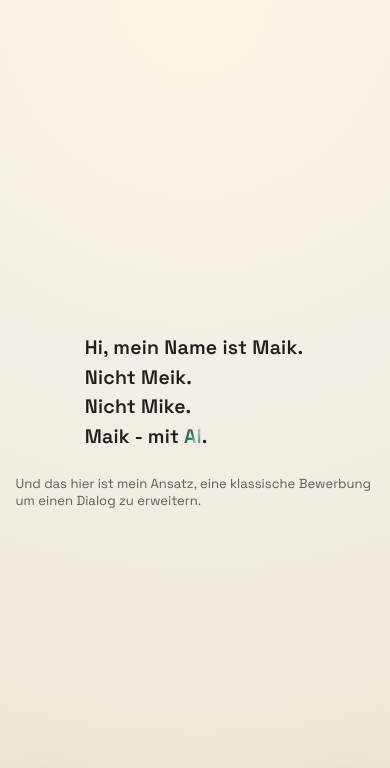
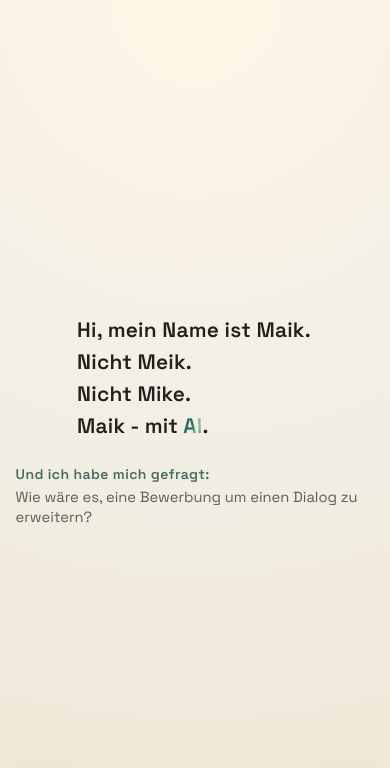
Before and after one commit to greygore-fableck/chatbot_maik, a Flask app: page / in a window 390 px wide. Shown: the top 768 px of the page. Run offline with Flask 3, Linux system fonts and the light colour scheme.

Commit message:
Update contact widget copy interaction

```diff
--- a/app/static/styles.css
+++ b/app/static/styles.css
@@ -60,7 +60,7 @@ body.is-detail {
   display: grid;
   gap: 0.3rem;
   font-weight: 600;
-  font-size: clamp(1.3rem, 2.6vw, 2.1rem);
+  font-size: clamp(1.45rem, 2.95vw, 2.35rem);
   letter-spacing: 0.01em;
   text-align: left;
   align-items: start;
@@ -69,7 +69,8 @@ body.is-detail {
 
 .subtext {
   margin-top: 26px;
-  font-size: clamp(0.82rem, 1.2vw, 0.98rem);
+  font-size: clamp(0.92rem, 1.45vw, 1.12rem);
+  line-height: 1.35;
   color: rgba(31, 31, 28, 0.7);
   display: grid;
   gap: 0.2rem;
@@ -84,11 +85,19 @@ body.is-detail {
 }
 
 .subtext-line-1 {
-  animation: fade-in 0.6s ease 5.1s forwards;
+  animation: fade-in 0.9s ease 5.3s forwards;
 }
 
 .subtext-line-2 {
-  animation: fade-in 0.6s ease 5.8s forwards;
+  animation: fade-in 0.9s ease 6.25s forwards;
+}
+
+.subtext-kicker {
+  display: inline-block;
+  font-size: 0.95em;
+  font-weight: 600;
+  letter-spacing: 0.03em;
+  color: rgba(31, 79, 69, 0.82);
 }
 
 .stage-fade-out {
@@ -1270,7 +1311,7 @@ body.is-detail {
 
 @media (max-width: 600px) {
   .typewriter {
-    font-size: clamp(1.15rem, 5vw, 1.6rem);
+    font-size: clamp(1.28rem, 5.35vw, 1.78rem);
     text-align: left;
     justify-items: start;
   }
--- a/app/templates/index.html
+++ b/app/templates/index.html
@@ -3,7 +3,7 @@
   <head>
     <meta charset="utf-8" />
     <meta name="viewport" content="width=device-width, initial-scale=1" />
-    <title>Maik with AI — digital Assistant</title>
+    <title>maikmitAI.de | Bewerbung als Dialog</title>
     <link rel="stylesheet" href="{{ url_for('static', filename='styles.css', v='20260306-1') }}" />
   </head>
   <body>
@@ -22,7 +22,10 @@
           >Maik - mit <span class="ai-accent">AI</span>.</span>
       </div>
       <p class="subtext">
-        <span class="subtext-line subtext-line-1">Und das hier ist mein Ansatz, eine klassische Bewerbung um einen Dialog zu erweitern.</span>
+        <span class="subtext-line subtext-line-1">
+          <span class="subtext-kicker">Und ich habe mich gefragt:</span>
+        </span>
+        <span class="subtext-line subtext-line-2">Wie wäre es, eine Bewerbung um einen Dialog zu erweitern?</span>
       </p>
       <div class="project-detail" id="stage-project-detail" hidden></div>
     </main>
@@ -69,9 +72,18 @@
         <button class="contact-close" id="contact-widget-close-button" type="button" aria-label="Close contact">×</button>
       </header>
       <div class="contact-body">
-        <p>Du erreichst mich am besten per Mail:</p>
-        <a class="contact-mail" href="mailto:mpaulukat@web.de">mpaulukat@web.de</a>
-        <p class="contact-note">Ich antworte in der Regel zeitnah.</p>
+        <p>Wenn du das Gespräch gern persönlich fortsetzen möchtest, erreichst du mich am besten per Mail.</p>
+        <button
+          class="contact-mail"
+          id="contact-copy-mail"
+          type="button"
+          data-copy-value="mpaulukat@web.de"
+          aria-describedby="contact-copy-status"
+        >
+          mpaulukat@web.de
+        </button>
+        <p class="contact-note">Ich freue mich von dir zu hören.</p>
+        <p class="contact-copy-status" id="contact-copy-status" aria-live="polite">Klick zum Kopieren</p>
         <div class="contact-credit" aria-label="Copyright Hinweis">
           <span>&copy; Maik Paulukat</span>
           <span aria-hidden="true">|</span>
@@ -84,6 +96,8 @@
       const contactWidgetButton = document.getElementById("contact-widget-button");
       const contactWidget = document.getElementById("contact-widget");
       const contactCloseButton = document.getElementById("contact-widget-close-button");
+      const contactCopyMailButton = document.getElementById("contact-copy-mail");
+      const contactCopyStatus = document.getElementById("contact-copy-status");
       const chatWidgetButton = document.getElementById("chat-widget-button");
       const chatWidget = document.getElementById("chat-widget");
       const chatCloseButton = document.getElementById("chat-widget-close-button");
@@ -125,6 +139,7 @@
       let userTypedSinceLastBot = false;
       let customFollowupTimers = [];
       let hasUserInteracted = false;
+      let contactCopyResetTimer = null;
 
       const syncChatToggleState = () => {
         if (!chatWidgetButton || !chatWidget) return;
@@ -133,6 +148,37 @@
         } else {
           chatWidgetButton.classList.add("is-minimized");
         }
+      };
+
+      const setContactCopyStatus = (message, copied = false) => {
+        if (!contactCopyStatus || !contactCopyMailButton) return;
+        contactCopyStatus.textContent = message;
+        contactCopyMailButton.classList.toggle("is-copied", copied);
+        window.clearTimeout(contactCopyResetTimer);
+        if (copied) {
+          contactCopyResetTimer = window.setTimeout(() => {
+            contactCopyStatus.textContent = "Klick zum Kopieren";
+            contactCopyMailButton.classList.remove("is-copied");
+          }, 2200);
+        }
+      };
+
+      const copyTextToClipboard = async (value) => {
+        if (navigator.clipboard?.writeText) {
+          await navigator.clipboard.writeText(value);
+          return true;
+        }
+
+        const helper = document.createElement("textarea");
+        helper.value = value;
+        helper.setAttribute("readonly", "");
+        helper.style.position = "absolute";
+        helper.style.left = "-9999px";
+        document.body.appendChild(helper);
+        helper.select();
+        const copied = document.execCommand("copy");
+        document.body.removeChild(helper);
+        return copied;
       };
 
       const idleFollowupDelayMs = 30000;
@@ -727,6 +773,19 @@
         });
       }
 
+      if (contactCopyMailButton) {
+        contactCopyMailButton.addEventListener("click", async () => {
+          const value = contactCopyMailButton.dataset.copyValue;
+          if (!value) return;
+          try {
+            const copied = await copyTextToClipboard(value);
+            setContactCopyStatus(copied ? "Mailadresse kopiert" : "Kopieren nicht verfuegbar", copied);
+          } catch (_error) {
+            setContactCopyStatus("Kopieren nicht verfuegbar");
+          }
+        });
+      }
+
       contactWidgetButton.addEventListener("click", () => {
         contactWidget.hidden = !contactWidget.hidden;
         if (!contactWidget.hidden) {
```
Also changed, not shown: other parts of app/static/styles.css (+32 -0 lines).
